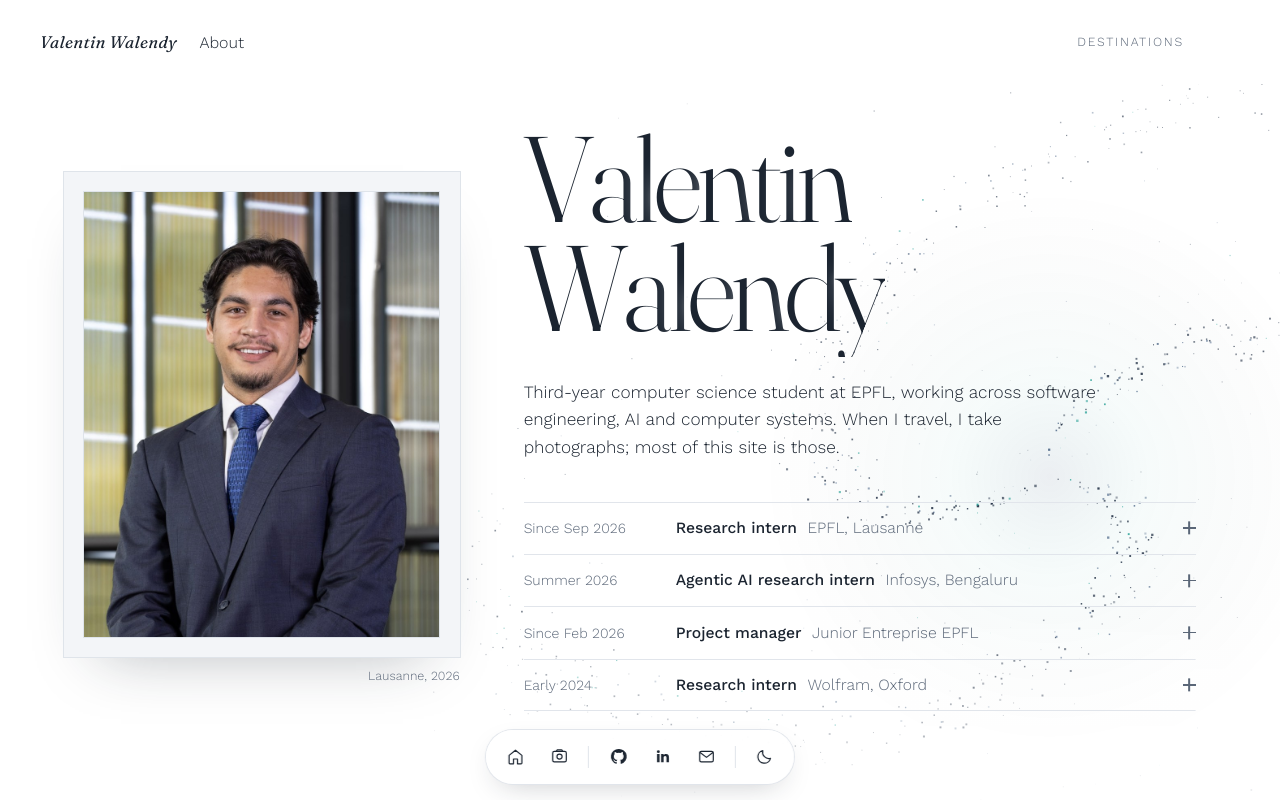
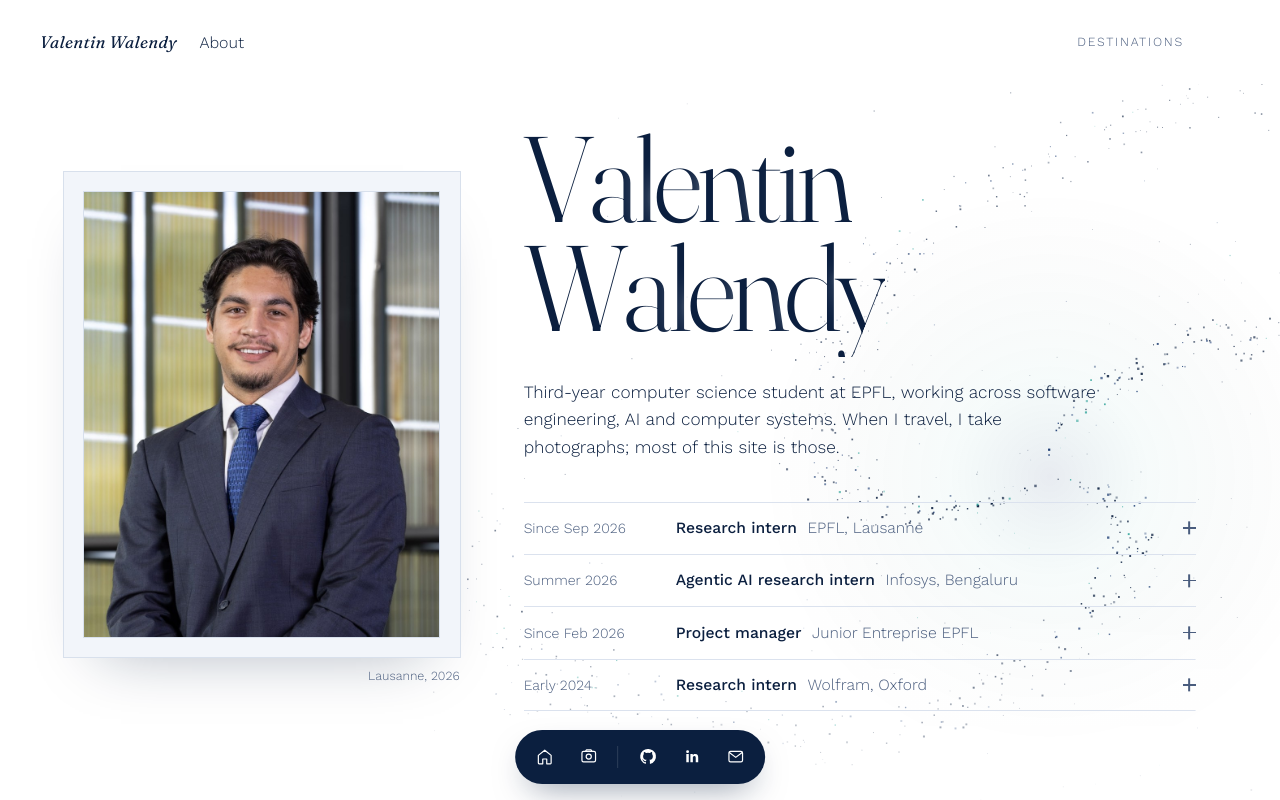
Before and after one commit to vwalendy/portfolio, a plain HTML site: page about.html in a window 1280 px wide. Shown: the top 800 px of the page. Drawn offline with nearby package versions, Linux system fonts and the light colour scheme; animation ran at ten frames a second.

Commit message:
White and navy palette: navy ink, navy dock, loader, Selected work block and footer; drop dark mode
Co-Authored-By: Claude Opus 5.5 <noreply@anthropic.com>
Claude-Session: https://claude.ai/code/session_01UHfQ6162GqteajRM7pUmmS

```diff
--- a/about.css
+++ b/about.css
@@ -8,32 +8,21 @@
   font-display: swap;
 }
 
-/* Page palette: white and slate blue-grey by default, deep slate in dark mode */
+/* Page palette: white with navy ink; a few large blocks are solid navy */
 .ab {
   --bg: #ffffff;
-  --bg-soft: #f3f5f8;
-  --ink: #1b2430;
-  --ink-soft: #5b6778;
-  --line: #e1e5eb;
-  --accent: #3e5c7d;
-  --mat: #f3f5f8;
-  --mat-border: #dfe4ea;
-  --frame-shadow: 0 30px 60px -36px rgba(27, 36, 48, 0.35);
-  --dock-bg: rgba(255, 255, 255, 0.78);
-  --dock-shadow: 0 10px 30px -12px rgba(27, 36, 48, 0.28), 0 1px 0 rgba(255, 255, 255, 0.6) inset;
-}
-[data-theme="dark"] .ab {
-  --bg: #0f1319;
-  --bg-soft: #161b22;
-  --ink: #e3e8ef;
-  --ink-soft: #8b96a6;
-  --line: #262e39;
-  --accent: #8fa9c7;
-  --mat: #161b22;
-  --mat-border: #29313c;
-  --frame-shadow: 0 40px 80px -40px rgba(0, 0, 0, 0.8);
-  --dock-bg: rgba(22, 27, 34, 0.78);
-  --dock-shadow: 0 10px 30px -12px rgba(0, 0, 0, 0.6), 0 1px 0 rgba(255, 255, 255, 0.05) inset;
+  --bg-soft: #f2f5fa;
+  --ink: #0b1f3f;
+  --ink-soft: #4a5d7e;
+  --line: #dbe2ee;
+  --accent: #1d3d73;
+  --mat: #f2f5fa;
+  --mat-border: #d8e0ec;
+  --navy: #0b1f3f;
+  --navy-ink: #ffffff;
+  --navy-soft: #9fb3d1;
+  --navy-line: rgba(255, 255, 255, 0.14);
+  --frame-shadow: 0 30px 60px -36px rgba(11, 31, 63, 0.35);
 }
 
 .ab {
@@ -581,8 +570,8 @@ html.is-loading { overflow: hidden; }
   position: fixed;
   inset: 0;
   z-index: 1000;
-  background: var(--bg);
-  color: var(--ink);
+  background: var(--navy);
+  color: var(--navy-ink);
   clip-path: inset(0 0 0 0);
   transition: clip-path 1.1s cubic-bezier(0.76, 0, 0.24, 1);
 }
@@ -613,19 +602,19 @@ html.is-loading { overflow: hidden; }
 .ab-loader-pct {
   font-size: 0.22em;
   margin: 0.35em 0 0 0.25em;
-  color: var(--ink-soft);
+  color: var(--navy-soft);
   letter-spacing: 0;
 }
 .ab-loader-bar {
   position: absolute;
   left: 0; right: 0; bottom: 0;
   height: 2px;
-  background: var(--line);
+  background: var(--navy-line);
 }
 .ab-loader-bar span {
   display: block;
   height: 100%;
-  background: var(--ink);
+  background: var(--navy-ink);
   transform-origin: left;
   transform: scaleX(var(--lpx, 0));
   transition: transform 0.4s var(--ease-out);
@@ -633,7 +622,7 @@ html.is-loading { overflow: hidden; }
 
 /* ---------- Selected work → Roam transition ---------- */
 
-.ab-trans { position: relative; height: 260vh; }
+.ab-trans { position: relative; height: 260vh; background: var(--navy); color: var(--navy-ink); }
 /* Roam slides up over the end of the transition, once the stage is fully green */
 .ab-trans + .roam { position: relative; z-index: 1; margin-top: -60vh; }
 .ab-trans-stage {
@@ -729,11 +718,9 @@ html.is-loading { overflow: hidden; }
   gap: 0.15rem;
   padding: 0.4rem 0.55rem;
   border-radius: 999px;
-  background: var(--dock-bg);
-  -webkit-backdrop-filter: blur(14px) saturate(1.4);
-          backdrop-filter: blur(14px) saturate(1.4);
-  box-shadow: 0 0 0 1px var(--line), var(--dock-shadow);
-  color: var(--ink);
+  background: var(--navy);
+  box-shadow: 0 14px 34px -14px rgba(11, 31, 63, 0.55);
+  color: var(--navy-ink);
   transform: translate(-50%, 160%);
   transition: transform 0.9s var(--ease-out) 1.2s, background 0.4s ease, color 0.4s ease;
 }
@@ -752,7 +739,7 @@ html.is-loading { overflow: hidden; }
   cursor: pointer;
   transition: transform 0.35s var(--ease-out), background 0.2s ease;
 }
-.dock-i:hover { background: var(--bg-soft); transform: translateY(-3px) scale(1.12); }
+.dock-i:hover { background: rgba(255, 255, 255, 0.12); transform: translateY(-3px) scale(1.12); }
 .dock-i:active { transform: scale(0.94); }
 .dock-i svg {
   width: 1.2rem;
@@ -776,8 +763,9 @@ html.is-loading { overflow: hidden; }
   font-size: 0.75rem;
   padding: 0.3rem 0.55rem;
   border-radius: 6px;
-  background: var(--ink);
-  color: var(--bg);
+  background: var(--bg);
+  color: var(--navy);
+  box-shadow: 0 0 0 1px var(--line), 0 6px 16px -8px rgba(11, 31, 63, 0.35);
   opacity: 0;
   pointer-events: none;
   transition: opacity 0.2s ease, transform 0.2s ease;
@@ -785,20 +773,21 @@ html.is-loading { overflow: hidden; }
 .dock-i:hover::after,
 .dock-i:focus-visible::after { opacity: 1; transform: translate(-50%, 0); }
 
-.dock-sep { width: 1px; height: 1.4rem; background: var(--line); margin: 0 0.35rem; }
+.dock-sep { width: 1px; height: 1.4rem; background: var(--navy-line); margin: 0 0.35rem; }
 
-.dock-theme .i-sun { display: none; }
-[data-theme="dark"] .dock-theme .i-sun { display: block; }
-[data-theme="dark"] .dock-theme .i-moon { display: none; }
-.dock-theme svg { transition: transform 0.6s var(--ease-out); }
-.dock-theme:hover svg { transform: rotate(-20deg); }
 
-/* keep page content clear of the dock */
-.ab .site-footer { padding-bottom: 6rem; }
+/* footer: full-bleed navy band, with room for the dock */
+.ab .site-footer {
+  background: var(--navy);
+  color: var(--navy-soft);
+  border-top: 0;
+  box-shadow: 0 0 0 100vmax var(--navy);
+  clip-path: inset(0 -100vmax);
+  padding-top: 3rem;
+  padding-bottom: 7rem;
+  margin-top: 0;
+}
 
-/* theme switch: circular wipe from the button (View Transitions) */
-::view-transition-old(root),
-::view-transition-new(root) { animation: none; mix-blend-mode: normal; }
 
 @media (max-width: 520px) {
   .dock-i { width: 2.4rem; height: 2.4rem; }
--- a/about.html
+++ b/about.html
@@ -1,7 +1,6 @@
 <!DOCTYPE html>
 <html lang="en">
 <head>
-<script>(function(){try{if(localStorage.getItem("theme")==="dark")document.documentElement.setAttribute("data-theme","dark");}catch(e){}})();</script>
 <meta charset="UTF-8">
 <meta name="viewport" content="width=device-width, initial-scale=1.0">
 <title>About — Valentin Walendy</title>
@@ -226,15 +225,9 @@
   <a class="dock-i" href="mailto:valentin.walendy@epfl.ch" data-tip="valentin.walendy@epfl.ch" aria-label="Email valentin.walendy@epfl.ch">
     <svg viewBox="0 0 24 24"><rect x="3.5" y="5.5" width="17" height="13" rx="2"/><path d="m4 7 8 6 8-6"/></svg>
   </a>
-  <span class="dock-sep" aria-hidden="true"></span>
-  <button class="dock-i dock-theme" type="button" data-tip="Dark mode" aria-label="Switch to dark mode">
-    <svg viewBox="0 0 24 24" class="i-moon"><path d="M19.5 14.2A8 8 0 0 1 9.8 4.5a8 8 0 1 0 9.7 9.7z"/></svg>
-    <svg viewBox="0 0 24 24" class="i-sun"><circle cx="12" cy="12" r="3.8"/><path d="M12 2.8v2.4M12 18.8v2.4M2.8 12h2.4M18.8 12h2.4M5.5 5.5l1.7 1.7M16.8 16.8l1.7 1.7M18.5 5.5l-1.7 1.7M7.2 16.8l-1.7 1.7"/></svg>
-  </button>
 </nav>
 
 <script src="cursor.js"></script>
-<script src="dock.js"></script>
 <script src="intro-bg.js"></script>
 <script src="about.js"></script>
 </body>
--- a/about.js
+++ b/about.js
@@ -324,8 +324,8 @@
     var t = reduce ? (p > 0.5 ? 1 : 0) : clamp((p - 0.03) / 0.57, 0, 1);
 
     var cs = getComputedStyle(body);
-    var BG = hexToRgb(cs.getPropertyValue("--bg"));
-    var INKC = hexToRgb(cs.getPropertyValue("--ink"));
+    var BG = hexToRgb(cs.getPropertyValue("--navy"));
+    var INKC = hexToRgb(cs.getPropertyValue("--navy-ink"));
 
     var s0 = Math.min(vw * 0.11, vh * 0.14, 120);
     var cxp = vw / 2, cyp = vh * 0.7;
--- a/dest.css
+++ b/dest.css
@@ -1,22 +1,13 @@
 /* Destinations: the list of places on the left, a globe that turns to the place under the pointer */
 
 .dest {
-  --globe-land: #dde3ea;
-  --globe-land-hl: #c5cfdb;
+  --globe-land: #dde4ef;
+  --globe-land-hl: #b9c7dc;
   --globe-border: #ffffff;
-  --globe-grid: rgba(27, 36, 48, 0.06);
-  --globe-sea: #f6f8fa;
-  --globe-route: #3e5c7d;
-  --globe-pin: #1b2430;
-}
-[data-theme="dark"] .dest {
-  --globe-land: #1c232d;
-  --globe-land-hl: #2a3443;
-  --globe-border: #0f1319;
-  --globe-grid: rgba(227, 232, 239, 0.05);
-  --globe-sea: #131820;
-  --globe-route: #8fa9c7;
-  --globe-pin: #e3e8ef;
+  --globe-grid: rgba(11, 31, 63, 0.06);
+  --globe-sea: #f5f8fc;
+  --globe-route: #1d3d73;
+  --globe-pin: #0b1f3f;
 }
 
 .dest-main {
@@ -139,7 +130,7 @@
   padding: 0.25rem 0.55rem;
   border-radius: 999px;
   background: var(--bg);
-  box-shadow: 0 0 0 1px var(--line), 0 6px 18px -8px rgba(27, 36, 48, 0.3);
+  box-shadow: 0 0 0 1px var(--line), 0 6px 18px -8px rgba(11, 31, 63, 0.3);
   opacity: 0;
   transition: opacity 0.3s ease;
 }
--- a/dock.js
+++ /dev/null
@@ -1,37 +0,0 @@
-(function () {
-  var root = document.documentElement;
-  var btn = document.querySelector(".dock-theme");
-  if (!btn) return;
-  var reduce = window.matchMedia("(prefers-reduced-motion: reduce)").matches;
-
-  function isDark() { return root.getAttribute("data-theme") === "dark"; }
-  function label() {
-    var next = isDark() ? "Light mode" : "Dark mode";
-    btn.setAttribute("data-tip", next);
-    btn.setAttribute("aria-label", "Switch to " + next.toLowerCase());
-  }
-  function apply() {
-    if (isDark()) root.removeAttribute("data-theme");
-    else root.setAttribute("data-theme", "dark");
-    try { localStorage.setItem("theme", isDark() ? "dark" : "light"); } catch (e) {}
-    label();
-    window.dispatchEvent(new CustomEvent("themechange"));
-  }
-
-  btn.addEventListener("click", function () {
-    if (reduce || !document.startViewTransition) return apply();
-    // New theme grows as a circle from the button.
-    var r = btn.getBoundingClientRect();
-    var x = r.left + r.width / 2, y = r.top + r.height / 2;
-    var end = Math.hypot(Math.max(x, innerWidth - x), Math.max(y, innerHeight - y));
-    var vt = document.startViewTransition(apply);
-    vt.ready.then(function () {
-      root.animate(
-        { clipPath: ["circle(0px at " + x + "px " + y + "px)", "circle(" + end + "px at " + x + "px " + y + "px)"] },
-        { duration: 700, easing: "cubic-bezier(0.65, 0, 0.35, 1)", pseudoElement: "::view-transition-new(root)" }
-      );
-    });
-  });
-
-  label();
-})();
--- a/intro-bg.js
+++ b/intro-bg.js
@@ -22,8 +22,8 @@
   var INK = [], SAND = [], dark = false;
   function palette() {
     dark = document.documentElement.getAttribute("data-theme") === "dark";
-    var ink = dark ? [222, 230, 240] : [38, 52, 72];
-    var sand = dark ? [143, 169, 199] : [92, 116, 146];
+    var ink = dark ? [222, 230, 240] : [11, 31, 63];
+    var sand = dark ? [143, 169, 199] : [29, 61, 115];
     for (var k = 0; k < 3; k++) { INK[k] = ink[k]; SAND[k] = sand[k]; }
   }
   palette();
@@ -83,7 +83,7 @@
     ctx.globalCompositeOperation = "source-over";
     // soft core glow
     var core = ctx.createRadialGradient(cx + tilt.x * 40, cy + tilt.y * 28, 0, cx + tilt.x * 40, cy + tilt.y * 28, scale * 0.45);
-    core.addColorStop(0, dark ? "rgba(143,169,199,0.16)" : "rgba(62,92,125,0.10)");
+    core.addColorStop(0, dark ? "rgba(143,169,199,0.16)" : "rgba(29,61,115,0.10)");
     core.addColorStop(0.35, dark ? "rgba(38,159,149,0.05)" : "rgba(38,159,149,0.04)");
     core.addColorStop(1, "rgba(0,0,0,0)");
     ctx.fillStyle = core;
```
Also changed, not shown: destinations.html (+0 -7 lines).
